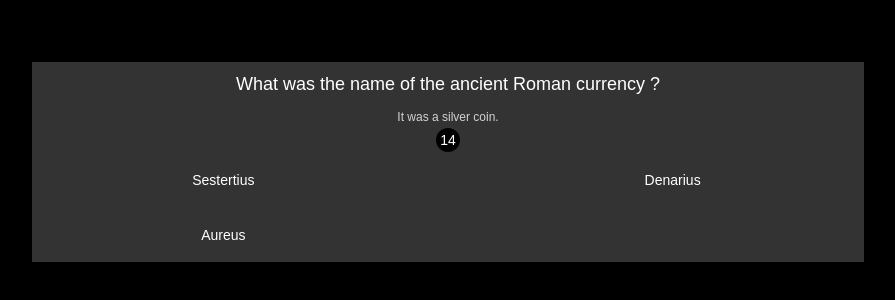
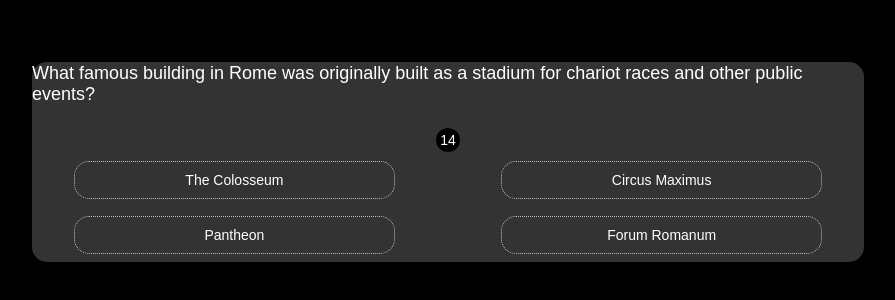
Before and after one commit to Ripho1/quiz-dazn, a React (Create React App) app: page / in a window 1280 px wide. Shown: the part 138-438 px from the top of the page, without its empty margins (192-1087 px from the left). Built offline with nearby package versions, Linux system fonts and the light colour scheme; the HTML template or start-up script is replaced by a standard one.

Commit message:
quiz main layout is close to complete

```diff
--- a/src/Questions.ts
+++ b/src/Questions.ts
@@ -1,4 +1,6 @@
-export default [
+import { Question } from "./Types"
+
+export const Questions: Question[] = [
     {
         question_id: 1,
         question: " What famous Roman general and statesman was assassinated on the Ides of March in 44    BC?",
--- /dev/null
+++ b/src/components/options/Option.css
@@ -0,0 +1,19 @@
+.option {
+    font-size: var(--secondary-text-size);
+    padding: 10px;
+    border: 1px dotted var(--border);
+    border-radius: 15px;
+}
+
+.option:hover {
+    cursor: pointer;
+    box-shadow: 0 0 10px var(--border);
+}
+
+.highlight {
+    box-shadow: 0 0 20px var(--border);
+}
+
+.not-clickable {
+    pointer-events: none;
+}
--- /dev/null
+++ b/src/components/options/Option.tsx
@@ -0,0 +1,20 @@
+import "./Option.css"
+
+interface OptionProp extends React.HTMLAttributes<HTMLLabelElement> {
+    /**
+     * used to indicate one option over the rest (can highlight multiple as well)
+     */
+    highlight?: boolean,
+    /**
+     * Prevents pointer css events
+     */
+    preventPointer?: boolean
+}
+
+export const Option = ({ className, children, highlight, preventPointer, ...props }: OptionProp) => {
+    const finalClassName = `option ${highlight && "highlight"} ${preventPointer && "not-clickable" } ${className}`
+
+    return <label className={finalClassName} {...props}>
+        {children}
+    </label>
+}
--- /dev/null
+++ b/src/components/options/Options.css
@@ -0,0 +1,6 @@
+.options {
+    display: flex;
+    flex-wrap: wrap;
+    justify-content: space-between;
+    text-align: center;
+}
--- /dev/null
+++ b/src/components/options/Options.tsx
@@ -0,0 +1,11 @@
+import "./Options.css"
+
+interface OptionsProps extends React.HTMLAttributes<HTMLDivElement> { }
+
+export const Options = ({ children, className, ...props }: OptionsProps) => {
+    return <div className={`options ${className}`} {...props}>
+        {
+            children
+        }
+    </div>
+}
--- a/src/components/quiz/Quiz.css
+++ b/src/components/quiz/Quiz.css
@@ -3,6 +3,7 @@
     flex-direction: column;
     align-items: center;
     background-color: var(--card-bg);
+    border-radius: 15px;
 
     /* TODO change to something better */
     width: 65%;
@@ -14,7 +15,7 @@
     transform: translateX(-50%);
 }
 
-.quiz-container > div {
+.quiz-container>div {
     display: flex;
     align-items: center;
 }
@@ -24,14 +25,18 @@
     flex: 2;
 }
 
-/* TODO needs to add hidden ability */
-
 .quiz-container .hint {
     flex: 1;
     color: var(--text-secondary);
     font-size: var(--misc-text-size);
+    font-weight: bold;
 }
 
+.hint.hidden {
+    visibility: hidden;
+}
+
+/* Timer */
 .quiz-container .timer {
     flex: 1;
     font-size: var(--secondary-text-size);
@@ -41,17 +46,12 @@
     background-color: var(--background);
 }
 
-/* TODO will move */
-
-.quiz-container .options {
-    display: flex;
-    flex-wrap: wrap;
-    justify-content: space-between;
-    text-align: center;
+/* Options */
+.quiz-container .options-container {
+    flex: 5;
     width: 90%;
 }
 
-.options .option {
+.quiz-option {
     width: 40%;
-    font-size: var(--secondary-text-size);
 }
--- a/src/components/quiz/Quiz.tsx
+++ b/src/components/quiz/Quiz.tsx
@@ -1,33 +1,51 @@
-import Questions from "../../Questions"
+import { Questions } from "../../Questions"
+import { Question } from "../../Types"
 import { Circle } from "../circle/Circle"
+import { Option } from "../options/Option"
+import { Options } from "../options/Options"
+
 import "./Quiz.css"
 
-interface QuizProps extends React.HTMLAttributes<HTMLDivElement> { }
+interface QuizProps extends React.HTMLAttributes<HTMLDivElement> {
+    question?: Question,
+    hightlightCorrect?: boolean,
+    showHint?: boolean,
+    onOptionClick?: (id: number) => void
+}
 
 /**
  * Quiz component presenting the data from props
  * TODO change stub to props
  */
-export const Quiz = ({ className, ...props }: QuizProps) => {
+export const Quiz = ({ className, question, hightlightCorrect = false, showHint = false, onOptionClick, ...props }: QuizProps) => {
     return (
+        true ?
             <div className={`quiz-container ${className}`} {...props}>
                 <div className="question">{quizQuestion.question}</div>
-            <div className="hint">{quizQuestion.hint}</div>
+                <div className={`hint ${showHint || "hidden"}`}>{quizQuestion.hint}</div>
                 <div className="timer">
                     <Circle className="circle-background">
                         14
                     </Circle>
                 </div>
 
-            {/* TODO change to component */}
-            <div className="options" style={{ flex: 5 }}>
+                <Options className="options-container">
                     {
-                    quizQuestion.choices.map(choice =>
-                        <div className="option">{choice}</div>
+                        quizQuestion.choices.map((choice, index) =>
+                            <Option
+                                key={index}
+                                className="quiz-option"
+                                onClick={() => !hightlightCorrect && onOptionClick?.(index)}
+                                highlight={hightlightCorrect && index == quizQuestion.answer_index}
+                                preventPointer={hightlightCorrect}
+                            >
+                                {choice}
+                            </Option>
                         )
                     }
+                </Options>
             </div>
-        </div>
+            : <></>
     )
 }
 
@@ -35,4 +53,4 @@ const quiz2AnswersIndex = 0 // Let flex handle
 const quiz3AnswersIndex = 1 // add unclickable empty option
 const quiz4AnswersIndex = 2 // let flex handle
 
-const quizQuestion = Questions[quiz3AnswersIndex]
+const quizQuestion = Questions[quiz4AnswersIndex]
--- a/src/index.css
+++ b/src/index.css
@@ -26,6 +26,7 @@ code {
     --card-bg: rgb(218 218 218);
     --text-primary: black;
     --text-secondary: royalblue;
+    --border: #589eff;
 }
 
 /* dark theme */
@@ -34,4 +35,5 @@ code {
     --card-bg: rgb(51 51 51);
     --text-primary: white;
     --text-secondary: lightgray;
+    --border: silver;
 }
```
Also changed, not shown: src/Types.d.ts (added, +10 -0 lines). Lines whose indentation alone changed are shown as unchanged.
